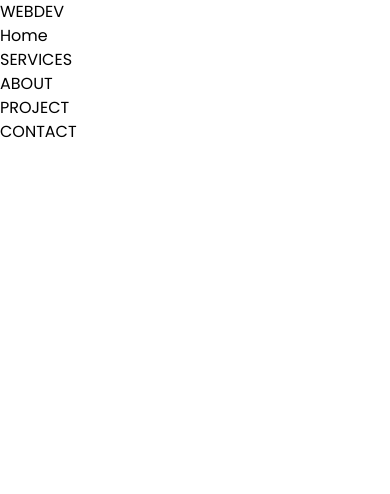
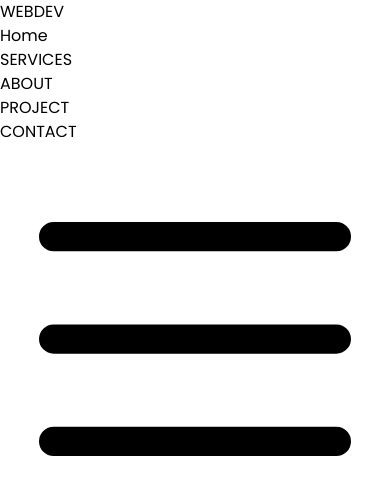
Before and after one commit to Helton1000/my-portfolio, a Next.js app: page / in a window 390 px wide. Shown: the top 494 px of the page. Built offline with nearby package versions, Linux system fonts and the light colour scheme.

Commit message:
create menu bar mobile

```diff
--- a/Components/Nav.tsx
+++ b/Components/Nav.tsx
@@ -1,3 +1,4 @@
+import { Bars3Icon } from "@heroicons/react/20/solid";
 import React from "react";
 
 const Nav = () => {
@@ -13,6 +14,9 @@ const Nav = () => {
         <div className="nav-link">ABOUT</div>
         <div className="nav-link">PROJECT</div>
         <div className="nav-link">CONTACT</div>
+        <div>
+            <Bars3Icon className="w-[2rem] md:hidden h-[2rem] cursor-pointer text-yellow-300"/>
+        </div>
       </div>
     </div>
   );
```
